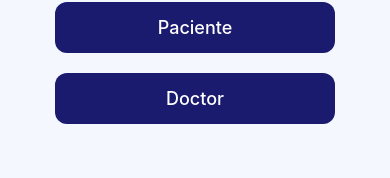
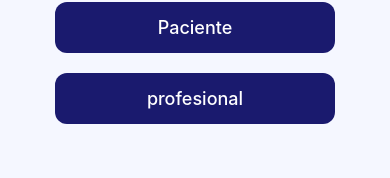
Before and after one commit to jazbeigel/MedUp, a React Native app: screen /Register in a window 390 px wide. Shown: the part 350-528 px from the top of the page. Built offline with nearby package versions, Linux system fonts and the light colour scheme.

Commit message:
Cambiando detalles del registro

```diff
--- a/Frontend/componentes/auth/Registro.js
+++ b/Frontend/componentes/auth/Registro.js
@@ -135,7 +135,7 @@ export default function Register({ navigation }) {
           <Text style={styles.selectText}>Paciente</Text>
         </TouchableOpacity>
         <TouchableOpacity style={styles.selectButton} onPress={() => setUserType('doctor')}>
-          <Text style={styles.selectText}>Doctor</Text>
+          <Text style={styles.selectText}>profesional</Text>
         </TouchableOpacity>
         <TouchableOpacity onPress={() => navigation.replace('Welcome')}>
           <Text style={styles.link}>← Volver al inicio</Text>
@@ -156,7 +156,7 @@ export default function Register({ navigation }) {
           <Text style={styles.backText}>← Cambiar usuario</Text>
         </TouchableOpacity>
 
-        <Text style={styles.title}>Registro - {userType === 'paciente' ? 'Paciente' : 'Doctor'}</Text>
+        <Text style={styles.title}>Registro - {userType === 'paciente' ? 'Paciente' : 'Profecional'}</Text>
 
         <TextInput
           placeholder="Nombre completo"
```
